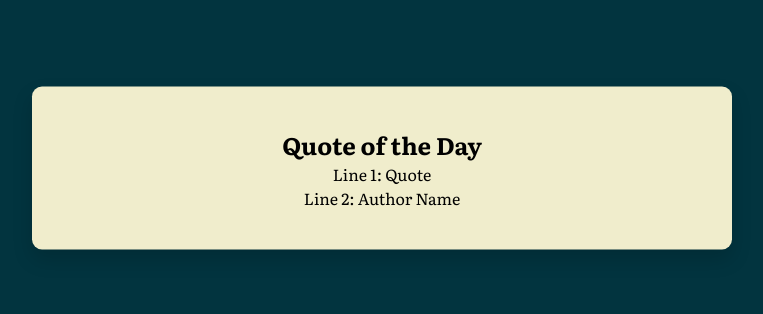
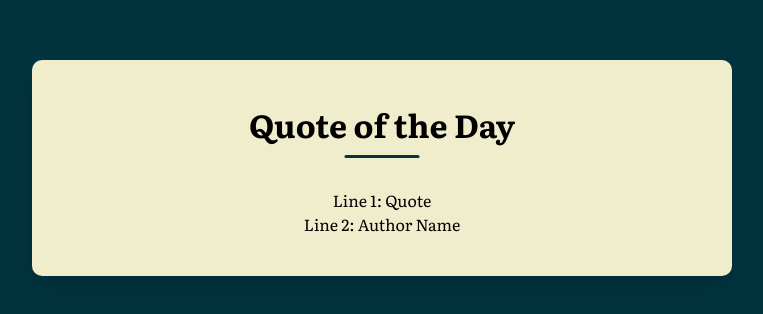
Before and after one commit to smm233/Daily-Quote, a plain HTML site: page index.html in a window 1280 px wide. Shown: the part 232-546 px from the top of the page, without its empty margins (258-1021 px from the left). Drawn offline with Linux system fonts and the light colour scheme.

Commit message:
Add line below h2

```diff
--- a/styles.css
+++ b/styles.css
@@ -23,3 +23,21 @@
     text-align: center;
     box-shadow: 0 10px 20px 0px rgba(0,0,0,0.15);
  }
+
+ .quote-container h2 {
+    font-size: 32px;
+    margin-bottom: 40px;
+    position: relative;
+ }
+
+ .quote-container h2::after {
+    content: '';
+    width: 75px;
+    height: 3px;
+    border-radius: 3px;
+    background: #02343F;
+    position: absolute;
+    bottom: -10px;
+    left: 50%;
+    transform: translateX(-50%);
+ }
```
